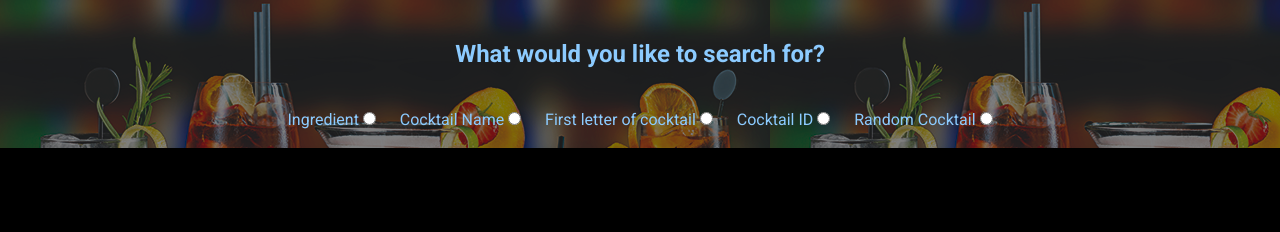
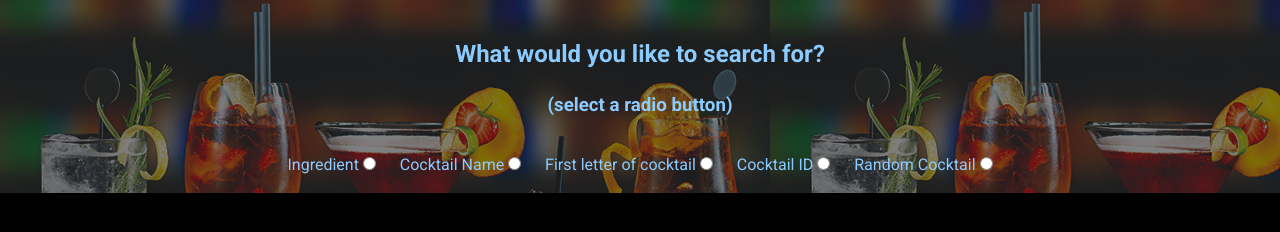
Before and after one commit to Andacanaver/api-capstone, a plain HTML site: page index.html in a window 1280 px wide. Shown: the part 64-296 px from the top of the page. Drawn offline with nearby package versions, Linux system fonts and the light colour scheme.

Commit message:
add h3 to selection form
added an h3 header below the what would you like to search for header so people know what to do.

```diff
--- a/index.html
+++ b/index.html
@@ -32,6 +32,7 @@
                 <fieldset>
                     <legend>
                         <h2>What would you like to search for?</h2>
+                        <h3>(select a radio button)</h3>
                     </legend>
                     <ul id="search-terms">
                         <li><label for="check-ingredient">Ingredient</label>
```
